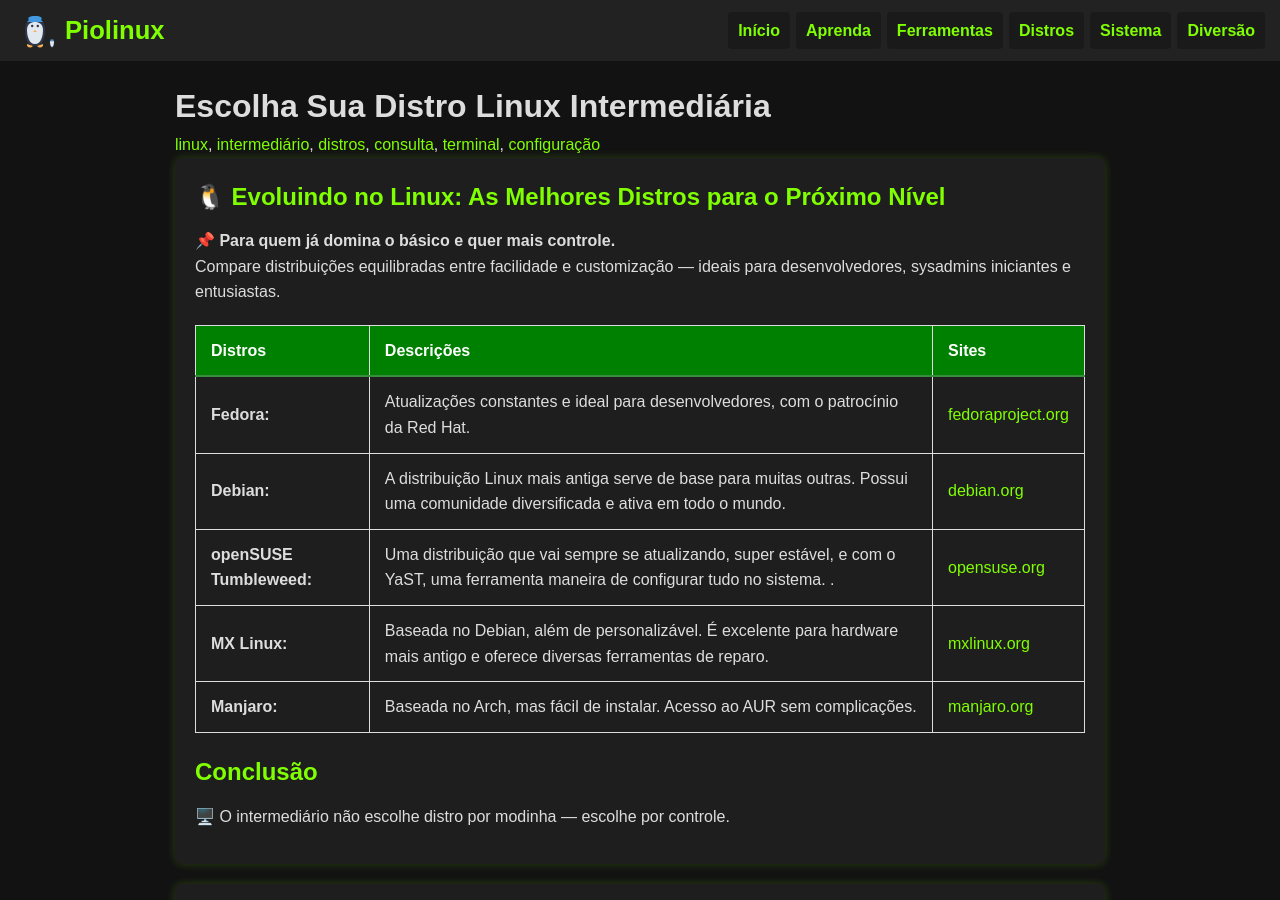
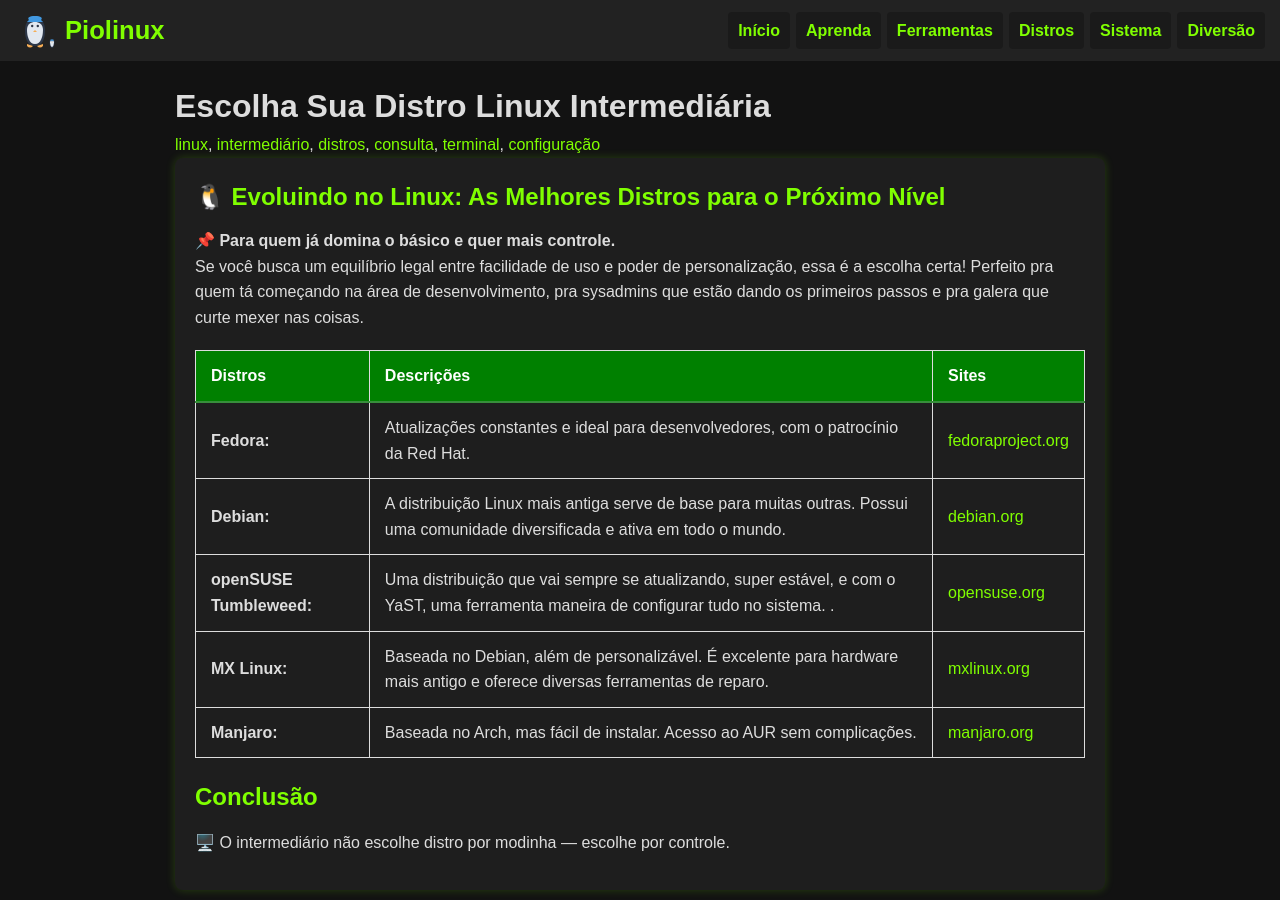
Before and after one commit to Piolinux/piolinux-site, a Jekyll site: the page built from _pages/distros/distros-intermediario.md, in a window 1280 px wide and 900 px high. Built offline with Jekyll 4.4.1, drawn with Linux system fonts in a browser that asks for light colours.

Commit message:
Update distros-intermediario.md

```diff
--- a/_pages/distros/distros-intermediario.md
+++ b/_pages/distros/distros-intermediario.md
@@ -21,7 +21,8 @@ permalink: /distros/intermediario/
 
 <div>
   <strong>📌 Para quem já domina o básico e quer mais controle.</strong><br>
-  Compare distribuições equilibradas entre facilidade e customização — ideais para desenvolvedores, sysadmins iniciantes e entusiastas.
+ Se você busca um equilíbrio legal entre facilidade de uso e poder de personalização, essa é a escolha certa! Perfeito pra quem tá começando na área de desenvolvimento, pra sysadmins que estão dando os primeiros passos e pra galera que curte mexer nas coisas.
+
 </div>
 
 
```
